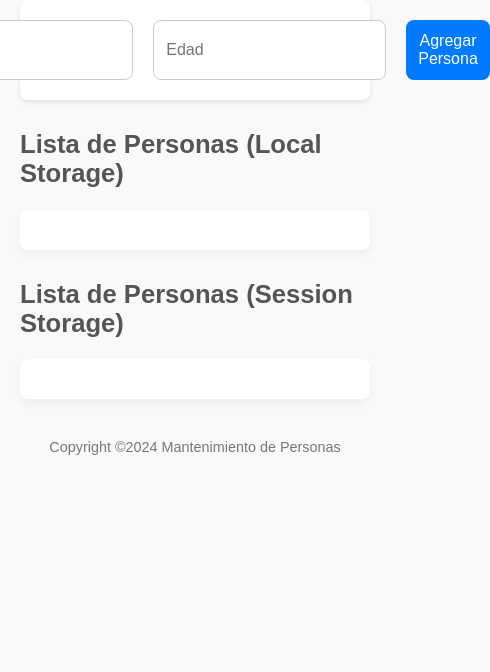
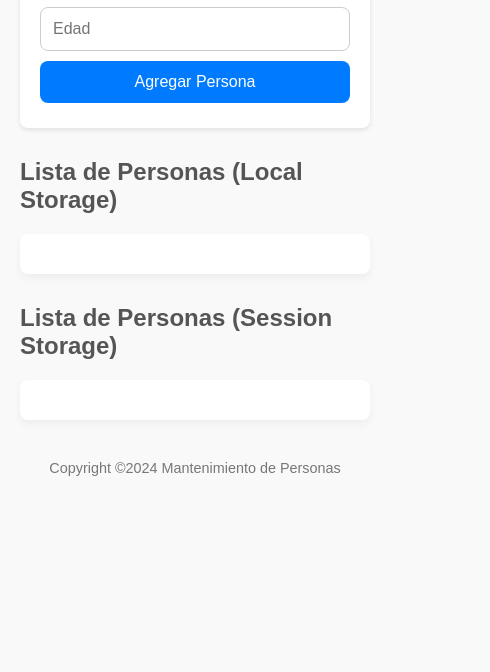
Before and after one commit to cami-vgs01/MantenimientoPersonas, a plain HTML site: page index.html in a window 390 px wide. Shown: the part 172-844 px from the top of the page, 490 px wide, since content can reach past the window. Drawn offline with Linux system fonts and the light colour scheme.

Commit message:
responsive celulares

```diff
--- a/css/styles.css
+++ b/css/styles.css
@@ -128,3 +128,25 @@ footer {
     color: #777;
     font-size: 0.9em;
 }
+
+@media screen and (max-width: 768px) {
+    h1, h2 {
+        font-size: 1.5em;
+    }
+
+    form {
+        flex-direction: column;
+    }
+
+    input, button {
+        margin: 5px 0;
+    }
+
+    table {
+        width: 100%;
+    }
+
+    #person-list-local, #person-list-session {
+        flex-direction: column;
+    }
+}
```
